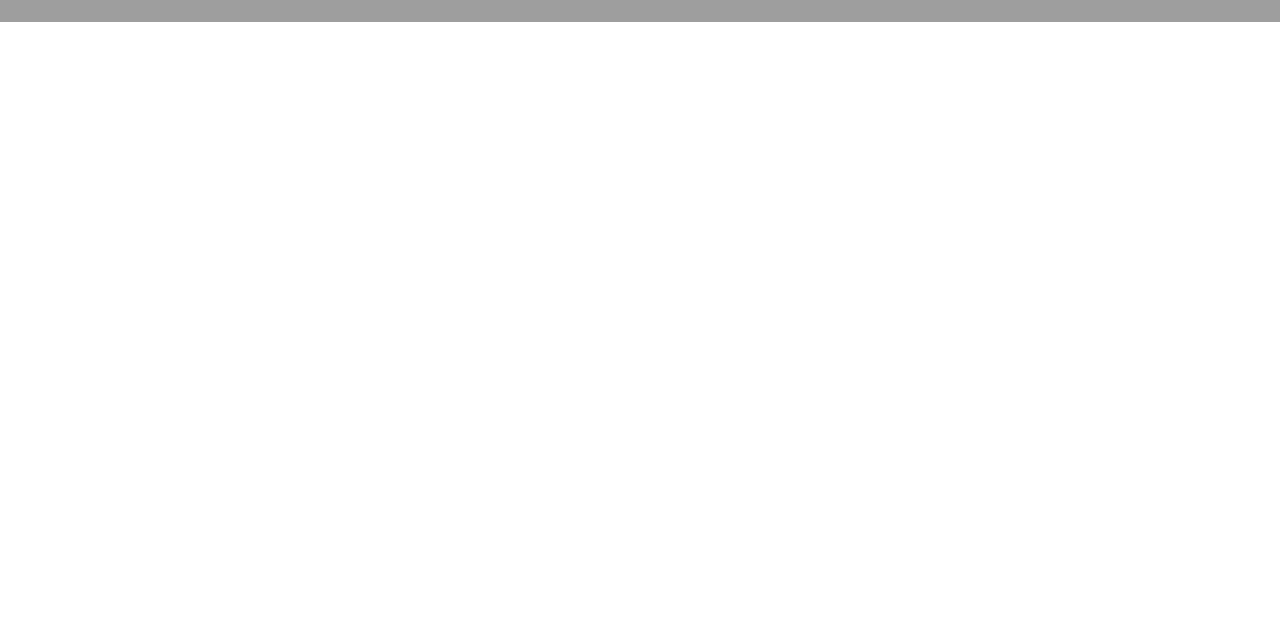
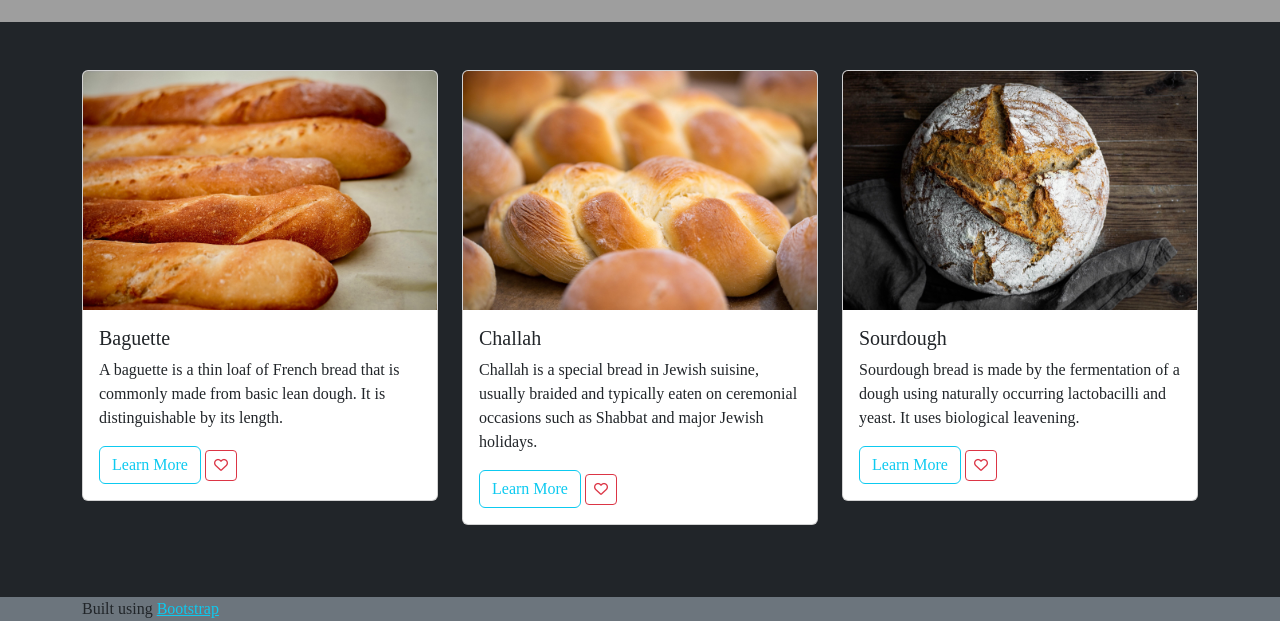
Before and after one commit to Jamflynt/Le_Pain_teaching_code, a plain HTML site: page index.html in a window 1280 px wide. Shown: the part 794-1428 px from the top of the page. Before the commit the page ends 816 px from the top, so only its background shows below. Drawn offline with nearby package versions, Linux system fonts and the light colour scheme; grey boxes are pictures that could not be loaded; a web font is replaced by a local one.

Commit message:
Finished initial HTML doc.

```diff
--- a/index.html
+++ b/index.html
@@ -38,8 +38,68 @@
         <a href="#gallery" class="btn btn-secondary">Voir Les Pains</a>
     </section>
 
+    <!-- Gallery -->
+    <section id="gallery" class="bg-dark p-5">
+      <div class="container">
+        <!-- Bootstrap Grid -->
+        <div class="row">
 
+          <!-- Bread 1 -->
+          <section class="mb-4 col-lg-4">
+            <div class="card">
+              <img src="./Images/baguette.jpg" alt="baguette" class="card-img-top">
+              <div class="card-body">
+                <h5 class="card-title">Baguette</h5>
+                <p class="card-text">A baguette is a thin loaf of French bread that is commonly made from basic lean dough. It is distinguishable by its length.</p>
+                <a href="https://en.wikipedia.org/wiki/Baguette" class="btn btn-outline-info">Learn More</a>
+                <a href="" class="btn btn-sm btn-outline-danger">
+                <i class="fa-regular fa-heart"></i>
+                </a>
+              </div>
+            </div>
+          </section>
 
+          <!-- Bread 2 -->
+          <section class="mb-4 col-lg-4">
+            <div class="card">
+              <img src="./Images/challah.jpg" alt="challah" class="card-img-top">
+              <div class="card-body">
+                <h5 class="card-title">Challah</h5>
+                <p class="card-text">Challah is a special bread in Jewish suisine, usually braided and typically eaten on ceremonial occasions such as Shabbat and major Jewish holidays.</p>
+                <a href="https://en.wikipedia.org/wiki/Challah" class="btn btn-outline-info">Learn More</a>
+                <a href="" class="btn btn-sm btn-outline-danger">
+                <i class="fa-regular fa-heart"></i>
+                </a>
+              </div>
+            </div>
+          </section>
+
+          <!-- Bread 3 -->
+          <section class="mb-4 col-lg-4">
+            <div class="card">
+              <img src="./Images/sourdough.jpg" alt="sourdough" class="card-img-top">
+              <div class="card-body">
+                <h5 class="card-title">Sourdough</h5>
+                <p class="card-text">Sourdough bread is made by the fermentation of a dough using naturally occurring lactobacilli and yeast. It uses biological leavening.</p>
+                <a href="https://en.wikipedia.org/wiki/Sourdough" class="btn btn-outline-info">Learn More</a>
+                <a href="" class="btn btn-sm btn-outline-danger">
+                <i class="fa-regular fa-heart"></i>
+                </a>
+              </div>
+            </div>
+          </section>
+        </div>
+      </div>
+    </section>
+
+    <footer class="bg-secondary">
+      <div class="container">
+        <p>
+          Built using
+          <a href="https://getbootstrap.com" class="text-info" target="_blank">Bootstrap</a>
+        </p>
+      </div>
+    </footer>
 
 
 
```
